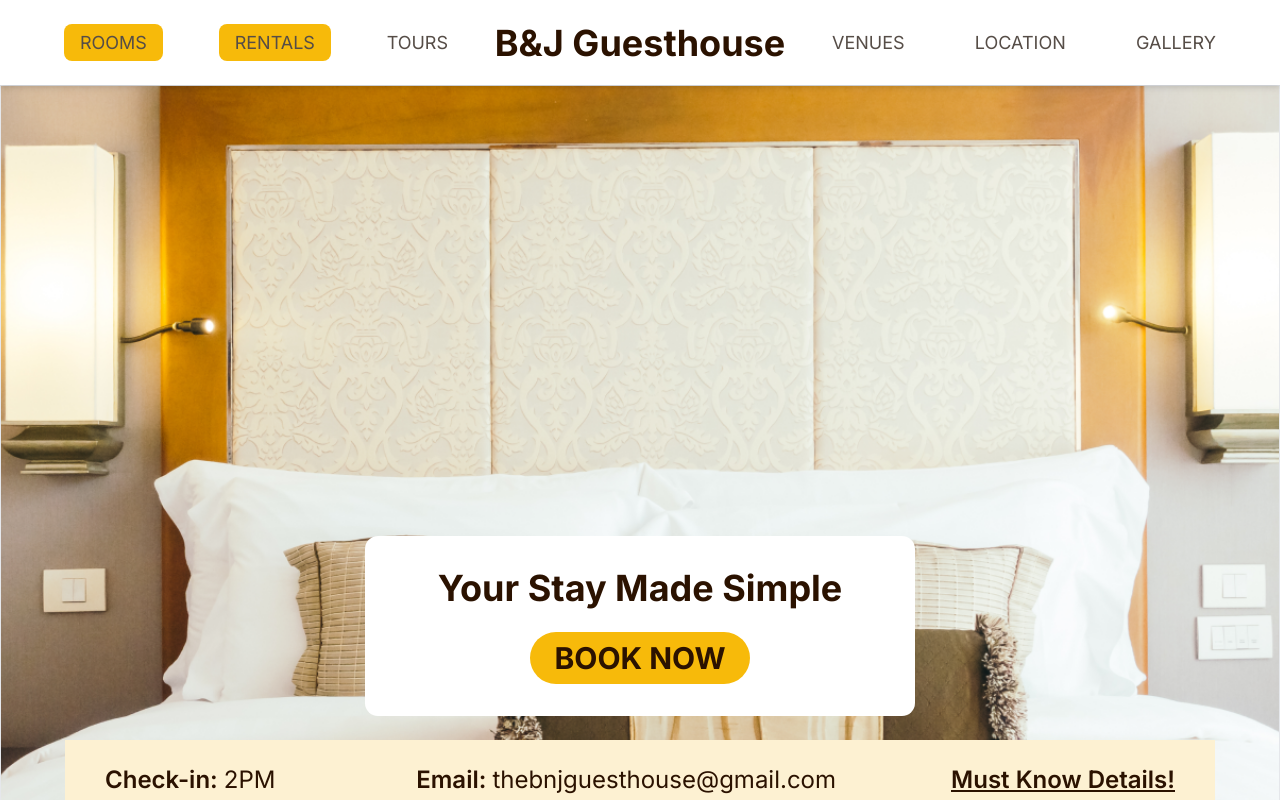
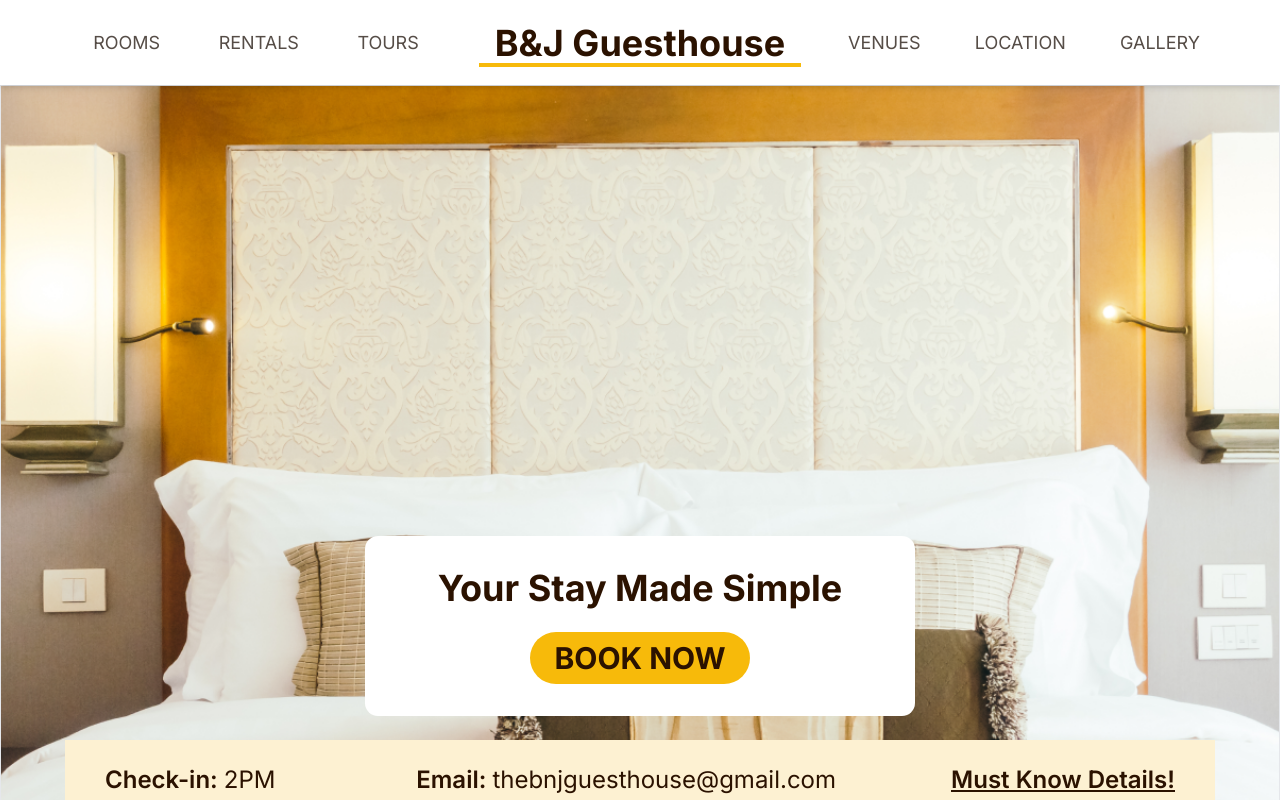
Before and after one commit to amzcasia/bnj-guesthouse, a React (Vite) app: page / in a window 1280 px wide. Shown: the top 800 px of the page. Built offline with nearby package versions, Linux system fonts and the light colour scheme.

Commit message:
add highlight for current selected page

```diff
--- a/App.jsx
+++ b/App.jsx
@@ -9,7 +9,7 @@ import UnderConstruction from './pages/UnderConstruction';
 export default function App() {
   // const [currentPage, setCurrentPage] = useState({home:true, rooms:false})
 
-  const [currentPath, setCurrentPath] = useState("App Component");
+
 
   function changePath(newPath){
     setCurrentPath(newPath)
@@ -17,7 +17,7 @@ export default function App() {
 
   return (
     <Router>
-      <Header currentPath={currentPath} changePath={changePath}/>
+      <Header />
       <Routes>
         <Route exact path="/" element={<Home />} />
         <Route path="/rooms" element={<UnderConstruction />} />
--- a/components/Header.jsx
+++ b/components/Header.jsx
@@ -2,59 +2,87 @@ import React, {useState} from 'react'
 import menuIcon from '../assets/menu.png'
 import {Link} from 'react-router-dom'
 
-export default function Header({currentPath,changePath}){
+export default function Header(){
     const HOME = 1;
-    const [showMiniNav, setShowMiniNav] = useState(false);
-    // const [currentPage, setCurrentPage] = useState(false);
-    console.log(currentPath)
-    // setCurrentPage(!currentPage);
-    /*({
-        home: false,
-        rooms: false,
-        rental: false,
-        tours: false,
+    const blankPath = {
+        home:false,
+        rooms:false,
+        rentals:false,
+        tours:false,
         venues: false,
         location: false,
-        gallery: false,
-    })*/
+        gallery: false
+    }
+    const [showMiniNav, setShowMiniNav] = useState(false);
+    const [currentPath, setCurrentPath] = useState( { ...blankPath, home:true });
+
     const LG_SCREEN_SIZE = 1024
 
     function toggleNav(link){
         if(window.innerWidth < LG_SCREEN_SIZE){
             setShowMiniNav(!showMiniNav)
         }
-        if(link == 'home' || link == 'rooms'){
-            changePath(link)
-        }
+        setCurrentPath ( () =>{
+            const newPath = {...blankPath, [link]:true}
+            return newPath
+        })
     }
-
 
     const XButton = () => {
         return(
             <svg xmlns="http://www.w3.org/2000/svg" fill="none" viewBox="0 0 24 24" strokeWidth={2.5} stroke="currentColor" className="w-8 h-8">
             <path strokeLinecap="round" strokeLinejoin="round" d="M6 18L18 6M6 6l12 12" />
-        </svg>
+            </svg>
         )
     }
 
+     const initHighlight = 'py-2 px-4 border-y-4 border-t-white '
+     const highlight = 'border-b-accent'
+
     return(
         <>
-        <header className="text-primary px-[5%] py-3 lg:py-0 lg:h-[85px] flex items-center lg:justify-center sticky top-0 z-[10] bg-white drop-shadow-md">
-            <nav className="flex content-center justify-between w-full grid-cols-2 bg-white lg:grid lg:grid-cols-3">
-                <ul className="hidden lg:flex items-center justify-between gap-x-[54px] text-primary-light text-lg">
-                    <li><Link className={true ? 'px-4 py-2 rounded-lg bg-accent' : ''}
-                        onClick={''} to="/rooms">ROOMS
+        <header className="text-primary px-[5%] lg:py-0 lg:h-[85px] flex items-center lg:justify-center sticky top-0 z-[10] bg-white drop-shadow-md">
+            <nav className="flex items-center content-center justify-between w-full grid-cols-2 py-3 bg-white lg:py-0 lg:grid lg:grid-cols-3">
+                <ul className="hidden grid-flow-col text-lg justify-items-center lg:grid text-primary-light">
+                    <li ><Link className={initHighlight + (currentPath.rooms ? highlight : 'border-b-white')}
+                              onClick={ () => toggleNav('rooms')}
+                              to="/rooms">ROOMS
                     </Link></li>
-                    <li><Link className='px-4 py-2 rounded-lg bg-accent' to="/rentals">RENTALS</Link></li>
-                    <li><Link className='' onClick={ ()=>{toggleNav('home')}} to="/tours">TOURS</Link></li>
+                    <li><Link className={initHighlight + (currentPath.rentals ? highlight : 'border-b-white')}
+                              onClick={()=>toggleNav('rentals')}
+                              to="/rentals">RENTALS
+                    </Link></li>
+                    {/* <li><Link className='' onClick={ ()=>{toggleNav('home')}} to="/tours">TOURS</Link></li> */}
+                    <li><Link className={initHighlight + (currentPath.tours ?highlight : 'border-b-white')}
+                              onClick={()=>toggleNav('tours')}
+                              to="/rentals">TOURS
+                    </Link></li>
                 </ul>
-                <span className="text-3xl font-bold lg:text-4xl lg:text-center">
-                    <Link onClick={ ()=> { if(showMiniNav){toggleNav('home')}}} to="/">B&J Guesthouse</Link>
+                <span className="flex items-center lg:h-[85px] text-3xl font-bold lg:text-4xl lg:justify-center text-cen">
+                    <Link className={'flex items-center px-4 lg:border-y-4  lg:border-t-white ' +
+                                     (currentPath.home ? 'lg:border-b-accent' : 'lg:border-b-white')}
+                        onClick= { ()=> {
+                            (showMiniNav && toggleNav('home'));
+                            setCurrentPath ( () => {
+                                const newPath = {...blankPath, home:true};
+                                return newPath;
+                            })
+                        }}
+                        to="/">B&J&nbsp;Guesthouse</Link>
                 </span>
-                <ul className="hidden lg:flex items-center justify-between gap-x-[54px] text-primary-light text-lg">
-                    <li><Link className='' to="/venues">VENUES</Link></li>
-                    <li><Link className='' to="/location">LOCATION</Link></li>
-                    <li><Link className='' to="/gallery">GALLERY</Link></li>
+                <ul className="items-center justify-between hidden text-lg lg:flex text-primary-light">
+                    <li><Link className={initHighlight + (currentPath.venues ? highlight : 'border-b-white')}
+                              onClick={()=>toggleNav('venues')}
+                              to="/venues">VENUES
+                    </Link></li>
+                    <li><Link className={initHighlight + (currentPath.location ? highlight : 'border-b-white')}
+                              onClick={()=>toggleNav('location')}
+                              to="/location">LOCATION
+                    </Link></li>
+                    <li><Link className={initHighlight + (currentPath.gallery ? highlight : 'border-b-white')}
+                              onClick={()=>toggleNav('gallery')}
+                              to="/gallery">GALLERY
+                    </Link></li>
                 </ul>
                 <div className='flex items-center justify-end lg:hidden'>
                     <button onClick={toggleNav}>
--- a/pages/home/sections/Location.jsx
+++ b/pages/home/sections/Location.jsx
@@ -21,9 +21,9 @@ export default function Location() {
             <h1 className='text-3xl font-bold text-primary lg:text-5xl lg:w-[600px] lg:mx-auto '>LOCATION</h1>
         </div>
 
-        <div className='grid lg:grid-cols-2 gap-y-4'>
+        <div className='grid lg:grid-cols-2 gap-y-4 lg:gap-x-4'>
             <div className='flex items-center'>
-                <iframe src={location} className='mx-auto border-0 w-[300px] h-[300px] lg:w-[600px] lg:h-[450px]' allowFullScreen="" loading="lazy" referrerPolicy="no-referrer-when-downgrade"></iframe>
+                <iframe src={location} className='mx-auto border-0 w-[300px] h-[300px] md:w-[600px] md:h-[450px]' allowFullScreen="" loading="lazy" referrerPolicy="no-referrer-when-downgrade"></iframe>
             </div>
             <div>
                 <h2 className='text-2xl lg:text-3xl'>We are conveniently located near . . .</h2>
--- a/styles/output.css
+++ b/styles/output.css
@@ -707,6 +707,10 @@ video {
   height: 100vh;
 }
 
+.h-full {
+  height: 100%;
+}
+
 .max-h-0 {
   max-height: 0px;
 }
@@ -839,6 +843,14 @@ video {
   transform: translate(var(--tw-translate-x), var(--tw-translate-y)) rotate(var(--tw-rotate)) skewX(var(--tw-skew-x)) skewY(var(--tw-skew-y)) scaleX(var(--tw-scale-x)) scaleY(var(--tw-scale-y));
 }
 
+.grid-flow-row {
+  grid-auto-flow: row;
+}
+
+.grid-flow-col {
+  grid-auto-flow: column;
+}
+
 .grid-cols-2 {
   grid-template-columns: repeat(2, minmax(0, 1fr));
 }
@@ -911,6 +923,11 @@ video {
   row-gap: 2rem;
 }
 
+.gap-x-4 {
+  -moz-column-gap: 1rem;
+       column-gap: 1rem;
+}
+
 .overflow-hidden {
   overflow: hidden;
 }
@@ -947,12 +964,21 @@ video {
   border-width: 0px;
 }
 
+.border-y-4 {
+  border-top-width: 4px;
+  border-bottom-width: 4px;
+}
+
 .border-b-2 {
   border-bottom-width: 2px;
 }
 
 .border-t-2 {
   border-top-width: 2px;
+}
+
+.border-b-4 {
+  border-bottom-width: 4px;
 }
 
 .border-\[\#64330F\] {
@@ -965,6 +991,26 @@ video {
   border-color: rgb(86 77 71 / var(--tw-border-opacity));
 }
 
+.border-accent {
+  --tw-border-opacity: 1;
+  border-color: rgb(247 186 10 / var(--tw-border-opacity));
+}
+
+.border-b-accent {
+  --tw-border-opacity: 1;
+  border-bottom-color: rgb(247 186 10 / var(--tw-border-opacity));
+}
+
+.border-t-white {
+  --tw-border-opacity: 1;
+  border-top-color: rgb(255 255 255 / var(--tw-border-opacity));
+}
+
+.border-b-white {
+  --tw-border-opacity: 1;
+  border-bottom-color: rgb(255 255 255 / var(--tw-border-opacity));
+}
+
 .bg-\[\#FDF1D2\] {
   --tw-bg-opacity: 1;
   background-color: rgb(253 241 210 / var(--tw-bg-opacity));
@@ -1097,6 +1143,11 @@ video {
   padding-bottom: 2rem;
 }
 
+.py-1 {
+  padding-top: 0.25rem;
+  padding-bottom: 0.25rem;
+}
+
 .pb-10 {
   padding-bottom: 2.5rem;
 }
@@ -1151,6 +1202,10 @@ video {
 
 .text-center {
   text-align: center;
+}
+
+.align-middle {
+  vertical-align: middle;
 }
 
 .text-2xl {
@@ -1262,6 +1317,20 @@ video {
   transition-duration: 200ms;
 }
 
+.bb {
+  border: 1px dashed black;
+}
+
+@media (min-width: 768px) {
+  .md\:h-\[450px\] {
+    height: 450px;
+  }
+
+  .md\:w-\[600px\] {
+    width: 600px;
+  }
+}
+
 @media (min-width: 1024px) {
   .lg\:left-0 {
     left: 0px;
@@ -1403,6 +1472,31 @@ video {
   .lg\:gap-x-4 {
     -moz-column-gap: 1rem;
          column-gap: 1rem;
+  }
+
+  .lg\:gap-x-2 {
+    -moz-column-gap: 0.5rem;
+         column-gap: 0.5rem;
+  }
+
+  .lg\:border-y-4 {
+    border-top-width: 4px;
+    border-bottom-width: 4px;
+  }
+
+  .lg\:border-b-accent {
+    --tw-border-opacity: 1;
+    border-bottom-color: rgb(247 186 10 / var(--tw-border-opacity));
+  }
+
+  .lg\:border-b-white {
+    --tw-border-opacity: 1;
+    border-bottom-color: rgb(255 255 255 / var(--tw-border-opacity));
+  }
+
+  .lg\:border-t-white {
+    --tw-border-opacity: 1;
+    border-top-color: rgb(255 255 255 / var(--tw-border-opacity));
   }
 
   .lg\:from-\[\#F7BA0A\] {
--- a/tailwind.config.js
+++ b/tailwind.config.js
@@ -1,6 +1,6 @@
 /** @type {import('tailwindcss').Config} */
 export default {
-    content: ["./*{.html,js,jsx}","./components/*.{html,js,jsx}","./pages/*.{html,js,jsx}"],
+    content: ["./*{.html,js,jsx}","./components/*.{html,js,jsx}","./pages/**/*.{html,js,jsx}"],
     theme: {
       extend: {
         colors: {
```
